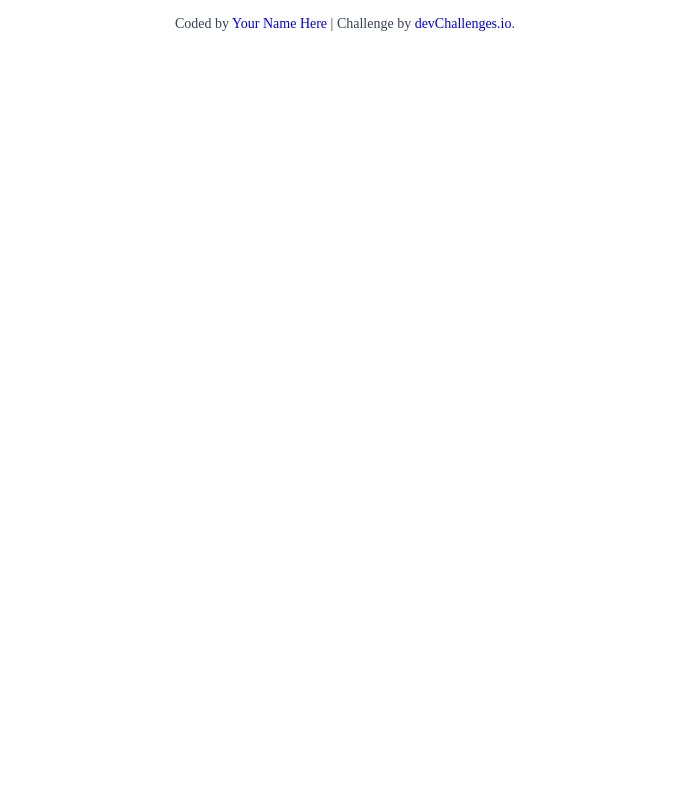
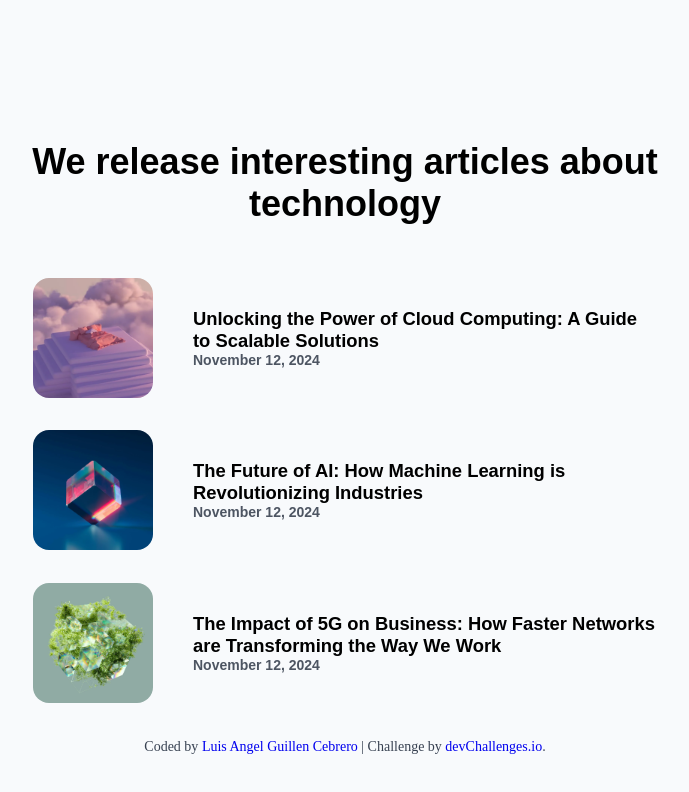
Before and after one commit to LuisAngel23-ui/DevChallenge_SimplyArticleListing, a plain HTML site: page index.html in a window 1280 px wide. Shown: the whole page, without its empty margins (295-984 px from the left). Drawn offline with Linux system fonts and the light colour scheme; a web font is replaced by a local one.

Commit message:
items insertados y arreglados

```diff
--- a/index.html
+++ b/index.html
@@ -3,7 +3,7 @@
   <head>
     <meta charset="UTF-8" />
     <meta name="viewport" content="width=device-width, initial-scale=1.0" />
-
+    <link rel="stylesheet" href="style.css">
     <link
       rel="icon"
       href="resources/favicon.ico"
@@ -13,53 +13,48 @@
 
     <title>Simple Article Listing | devChallenges.io</title>
 
-    <!--You are welcome to delete these styles or modify them in your own stylesheet -->
-    <style>
-      * {
-        margin: 0;
-        padding: 0;
-        box-sizing: border-box;
-      }
 
-      body {
-        height: 100vh;
-      }
 
-      .author-info {
-        font-size: 14px;
-        text-align: center;
-        margin-top: 16px;
-        color: rgb(55, 65, 81);
-      }
-
-      .author-info a {
-        text-decoration: none;
-      }
-    </style>
   </head>
   <body>
-    <!--
 
-      We release interesting articles about technology
+    <h1 class="encabezado">We release interesting articles about technology</h1>
+    <main class="lista_articulos"></main>
 
-      Unlocking the Power of Cloud Computing
+      <article class="articulo">
+        <img class="articulo__imagen" src="resources\photo_1.png" alt="imagen block">
+        <div class="articulo__cuerpo">
+        <h2 class="articulo__titulo">Unlocking the Power of Cloud Computing:
+          A Guide to Scalable Solutions</h2>
+        <h2 class="articulo__fecha"><strong>November 12, 2024</strong></h2>
+        </div>
+      </article>
 
-      A Guide to Scalable Solutions
+      <article class="articulo">
+        <img class="articulo__imagen" src="resources\photo_2.png" alt="imagen block">
+        <div class="articulo__cuerpo">
+        <h2 class="articulo__titulo">The Future of AI:
+          How Machine Learning is Revolutionizing Industries</h2>
+        <h2 class="articulo__fecha"><strong>November 12, 2024</strong></h2>
+        </div>
+      </article>
 
-      November 12, 2024
+      <article class="articulo">
+        <img class="articulo__imagen" src="resources\photo_3.png" alt="imagen block">
+        <div class="articulo__cuerpo">
+        <h2 class="articulo__titulo">The Impact of 5G on Business:
+          How Faster Networks are Transforming the Way We Work</h2>
+        <h2 class="articulo__fecha"><strong>November 12, 2024</strong></h2>
+        </div>
+      </article>
 
-      The Future of AI
 
-      How Machine Learning is Revolutionizing Industries
+    </main>
 
-      The Impact of 5G on Business
 
-      How Faster Networks are Transforming the Way We Work
-
-    -->
 
     <div class="author-info">
-      Coded by <a href="#">Your Name Here</a> | Challenge by
+      Coded by <a href="#">Luis Angel Guillen Cebrero</a> | Challenge by
       <a href="https://www.devchallenges.io?ref=challenge" target="_blank"
         >devChallenges.io</a
       >.
--- /dev/null
+++ b/style.css
@@ -0,0 +1,97 @@
+@import url('https://fonts.google.com/specimen/Poppins');
+
+:root{
+    --fuente: "Poppins", sans-serif;
+    --colorprimario: #F8FAFC;
+    --colorsecundario:#000000;
+    --colorterceario:#4D5562;
+    --colorcuartario:#D9D9D9;
+}
+
+
+* {
+        margin: 0;
+        padding: 0;
+        box-sizing: border-box;
+      }
+
+body {
+        width: 100vw;
+        height: 100vh;
+        display:flex;
+        flex-direction: column;
+        justify-content: center;
+        align-items: center;
+        background-color: var(--colorprimario);
+      }
+.encabezado{
+    margin:6rem 0 2rem 0;
+    width: 50rem;
+    text-align: center;
+    font-family: var(--fuente);
+    font-weight: 600;
+    font-size: 2.25rem;
+    color: var(--colotsecundario);
+}
+.lista__articulos{
+    font-family: var(--fuente);
+}
+
+.articulo{
+    display: flex;
+    height: 7rem;
+    margin: 1.55rem 0 1rem 0;
+    align-items: center;
+}
+.articulo__imagen{
+        margin-right: 2.5rem;
+        border-radius: 1rem;
+        width: 7.5rem;
+        height: auto;
+
+}
+.articulo__cuerpo{
+    width: 29rem;
+    display: flex;
+    flex-direction: column;
+    justify-content: center;
+
+
+}
+.articulo__titulo{
+    font-family: var(--fuente);
+    font-size: 1.15rem;
+    color: var(--colorsecundario);
+}
+.articulo__fecha{
+    font-family: var(--fuente);
+    font-weight: 500;
+    font-size: 0.875rem;
+    color: var(--colorterceario);
+}
+
+.author-info {
+        font-size: 14px;
+        text-align: center;
+        margin-top: 1.5rem;
+        color: rgb(55, 65, 81);
+      }
+
+.author-info a {
+        text-decoration: none;
+      }
+
+
+
+@media (max-width:700px) {
+    html{font-size: 12px;}
+
+}
+@media (max-width:500px) {
+    html{font-size: 9px;}
+
+}
+@media (max-width:400px) {
+    html{font-size: 8px;}
+
+}
```
